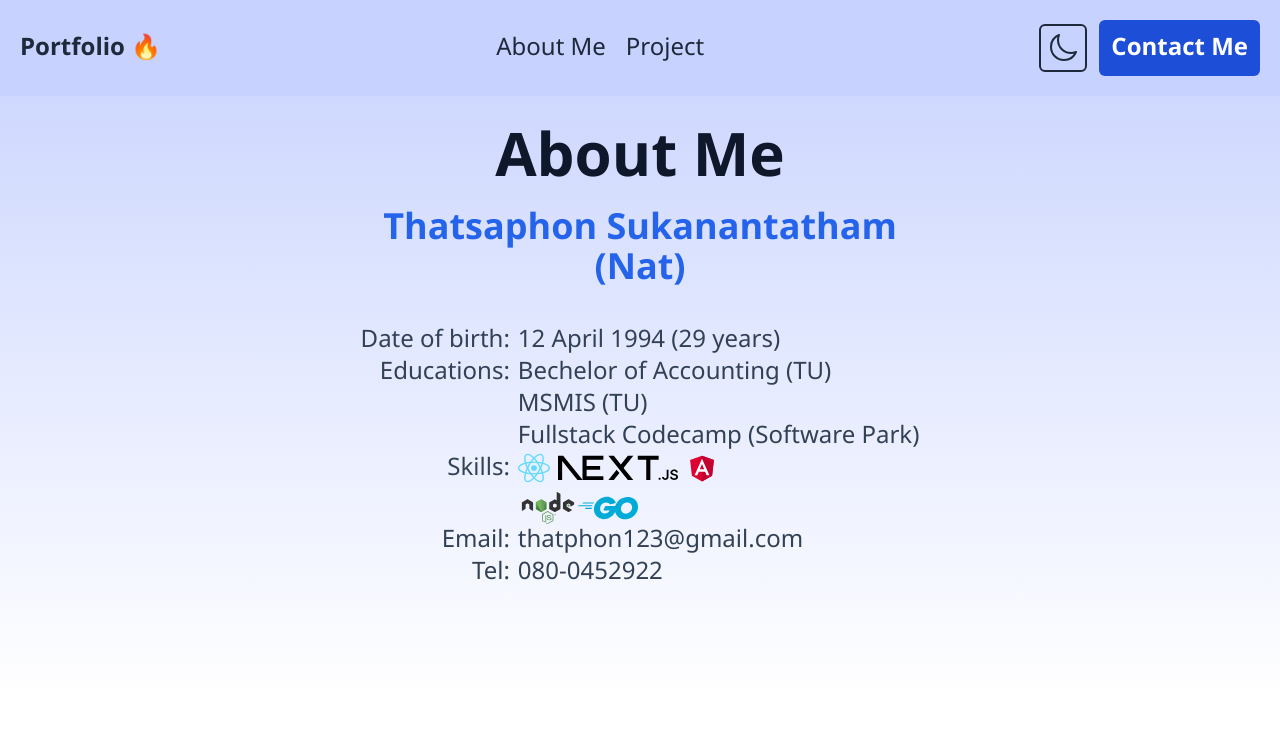
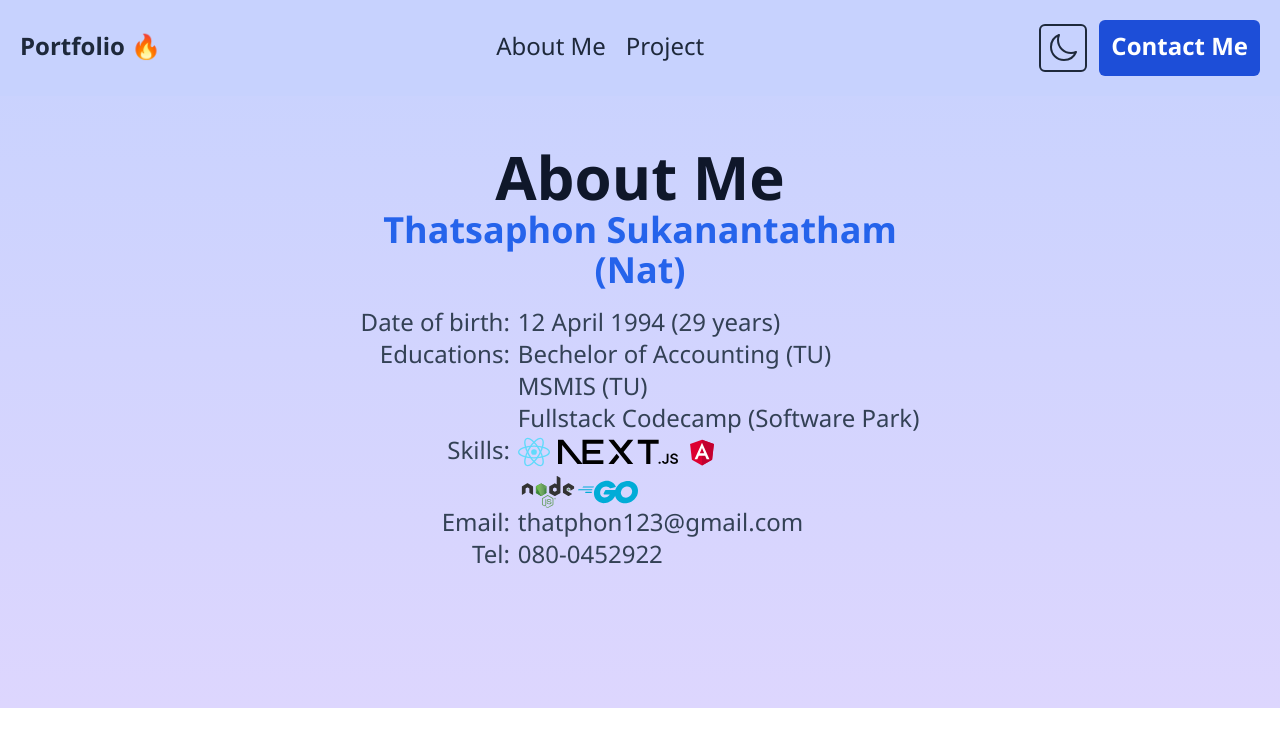
Before and after one commit to thatsaphon/portfolio, a Next.js app: page /about in a window 1280 px wide. Shown: the top 746 px of the page. Built offline with nearby package versions, Linux system fonts and the light colour scheme.

Commit message:
fix color box in about, fix gradient color

```diff
--- a/app/about/page.tsx
+++ b/app/about/page.tsx
@@ -7,14 +7,15 @@ type Props = { nextButtonLink?: string };
 export default function AboutPage({ nextButtonLink }: Props) {
   return (
     <div className="white flex flex-col items-center justify-center overflow-clip p-5 pt-32 text-center lg:gap-5 lg:p-24 lg:pt-32">
-      <h1 className="text-3xl font-bold text-slate-900 dark:text-white lg:text-6xl">
+      <div className="rounded-xl p-6 dark:bg-slate-300">
+        <h1 className="text-3xl font-bold text-slate-900 lg:text-6xl">
           About Me{" "}
         </h1>
-      <h1 className="text-xl font-bold dark:text-blue-400 lg:text-4xl">
+        <h1 className="text-xl font-bold dark:text-blue-600 lg:text-4xl">
           Thatsaphon Sukanantatham
           <p>(Nat)</p>
         </h1>
-      <div className="mt-3 grid grid-cols-[130px] gap-x-2 overflow-clip p-4 text-left text-lg text-slate-700 dark:bg-slate-200 sm:grid-cols-[auto] lg:mt-0 lg:text-2xl">
+        <div className="mt-3 grid grid-cols-[130px] gap-x-2 overflow-clip p-4 text-left text-lg text-slate-700 sm:grid-cols-[auto] lg:mt-0 lg:text-2xl">
           <p className="text-right">Date of birth:</p>
           <p>
             {`12 April 1994`} ({moment("1994-04-12").fromNow().slice(0, -4)})
@@ -86,5 +87,6 @@ export default function AboutPage({ nextButtonLink }: Props) {
           </p>
         )}
       </div>
+    </div>
   );
 }
--- a/app/layout.tsx
+++ b/app/layout.tsx
@@ -42,7 +42,7 @@ export default function RootLayout({
               </a>
             </div>
           </header>
-          <div className="bg-gradient-to-b from-indigo-200 to-white text-blue-600 dark:bg-gradient-to-b dark:from-slate-800 dark:to-slate-900 dark:text-white">
+          <div className="bg-gradient-to-b from-indigo-200 to-violet-200 text-blue-600 dark:bg-gradient-to-b dark:from-slate-800 dark:to-slate-900 dark:text-white">
             {children}
           </div>
         </ThemeProvider>
```
Lines whose indentation alone changed are shown as unchanged.
